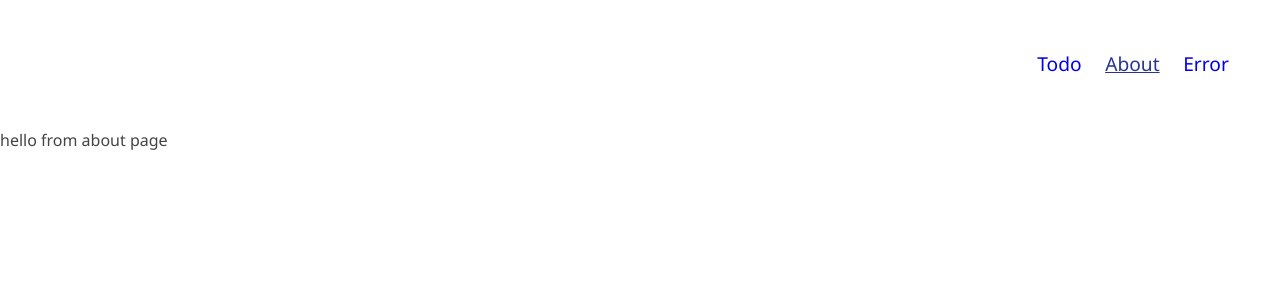
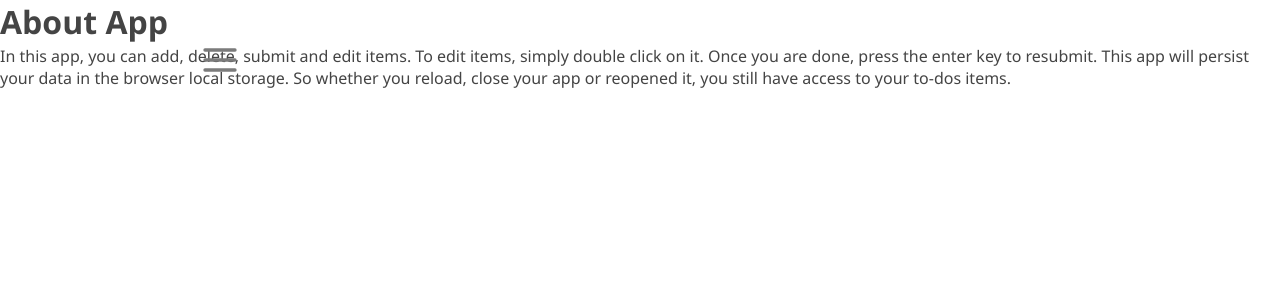
Before and after one commit to muskan2532150/To-Do-App, a React (Create React App) app: page /about in a window 1280 px wide. Shown: the top 300 px of the page. Built offline with nearby package versions, Linux system fonts and the light colour scheme.

Commit message:
Added About Component, Side Navigation

```diff
--- a/src/component/functionBased/About.js
+++ b/src/component/functionBased/About.js
@@ -1,6 +1,11 @@
 import React from 'react';
 
 export const About = () => {
-    return <div>hello from about page</div>
+    return <div>
+        <h1>About App</h1>
+        <p>
+        In this app, you can add, delete, submit and edit items. To edit items, simply double click on it. Once you are done, press the enter key to resubmit. This app will persist your data in the browser local storage. So whether you reload, close your app or reopened it, you still have access to your to-dos items.
+        </p>
+        </div>
 
 }
--- a/src/component/functionBased/App.js
+++ b/src/component/functionBased/App.js
@@ -1,6 +1,5 @@
 import React from 'react';
 import { Navbar } from './Navbar';
-import { NotMatch } from './NotMatch';
 import { About } from './About';
 import TodoContainer from './TodoContainer';
 import { Route, Routes } from 'react-router-dom';
@@ -13,7 +12,6 @@ const App = () => {
                 <Route path="/" element={<TodoContainer />}/>
                 <Route path="/Todo" element={<TodoContainer />}/>
                 <Route path="/about" element={<About />}/>
-                <Route path="/NotMatch" element={<NotMatch />} />
             </Routes>
         </>
     )
--- a/src/component/functionBased/Navbar.js
+++ b/src/component/functionBased/Navbar.js
@@ -1,13 +1,33 @@
 import React from 'react';
-import { Link,NavLink } from 'react-router-dom';
+import { NavLink } from 'react-router-dom';
+import { useState } from 'react';
+import { MdClose } from "react-icons/md";
+import { FiMenu } from "react-icons/fi";
 
 export const Navbar = () => {
+  const [navOpen, setnavOpen] = useState(false);
+
+  const handleToggle = () => {
+    setnavOpen(!navOpen);
+  }
+
+  const closeMenu = () => {
+    setnavOpen(false)
+  }
+
   return (
-    <div className='navbar'>
-      <NavLink to='/Todo' className={({isActive}) => (isActive ? 'activeLink' : '' ) }>Todo</NavLink>
-      <NavLink to='/about' className={({isActive}) => (isActive ? 'activeLink' : '' ) }>About</NavLink>
-      <NavLink to='/NotMatch' className={({isActive}) => (isActive ? 'activeLink' : '' ) }>Error</NavLink>
-    </div>
+    <nav>
+      <button onClick={handleToggle} type='button'>{navOpen ?
+        <MdClose style={{ color: "rgb(34 31 31 / 36%)", width: "40px", height: "40px" }} />
+        : <FiMenu style={{ color: "#7b7b7b", width: "40px", height: "40px" }} />
+      }
+      </button>
+      <div className={`navbar ${navOpen ? " showMenu" : ""}`}>
+        <NavLink to='/Todo' className={({ isActive }) => (isActive ? 'activeLink' : '')} onClick={() => closeMenu()}>Todo</NavLink>
+        <NavLink to='/about' className={({ isActive }) => (isActive ? 'activeLink' : '')} onClick={() => closeMenu()}>About</NavLink>
+      </div>
+
+    </nav>
 
   )
 }
--- a/src/component/functionBased/NotMatch.js
+++ /dev/null
@@ -1,9 +0,0 @@
-import React from 'react'
-
-export const NotMatch = () => {
-  return (
-    <div>
-             <h3>No match for this page</h3>
-    </div>
-  )
-}
--- a/src/scss/_navbar.scss
+++ b/src/scss/_navbar.scss
@@ -1,15 +1,52 @@
+nav {
+    position: relative;
+
+    button {
+        position: fixed;
+        left: 200px;
+        top: 40px;
+        z-index: 10;
+        cursor: pointer;
+        border: none;
+        background: transparent;
+    }
+}
+
+.navbar {
+    font-size: 1.5vw;
+    overflow-y: scroll;
+    list-style: none;
+    position: fixed;
+    top: 0;
+    background: darkcyan;
+    left: 0;
+    bottom: 0;
+    height: 100vh;
+    width: 0;
+    overflow: hidden;
+    max-width: 290px;
+    z-index: 9;
+
+    a {
+        display: block;
+        padding: 10px 40px;
+        color: whitesmoke;
+        text-transform: uppercase;
+        font-weight: bold;
+
+        &:first-child {
+            margin-top: 7rem;
+        }
+    }
+
+}
+
 
 .activeLink {
     text-decoration: underline;
-    color: #283593;;
+    color: darkcyan;
 }
 
-.navbar {
-    gap: 2%;
-    display: flex;
-    justify-content: flex-end;
+.showMenu {
     width: 100%;
-    padding: 4%;
-    font-size: 1.5vw;
-
 }
--- a/src/scss/main.css
+++ b/src/scss/main.css
@@ -13,18 +13,52 @@ body {
   height: 100vh;
 }
 
-.activeLink {
-  text-decoration: underline;
-  color: #283593;
+nav {
+  position: relative;
+}
+nav button {
+  position: fixed;
+  left: 200px;
+  top: 40px;
+  z-index: 10;
+  cursor: pointer;
+  border: none;
+  background: transparent;
 }
 
 .navbar {
-  gap: 2%;
-  display: flex;
-  justify-content: flex-end;
+  font-size: 1.5vw;
+  overflow-y: scroll;
+  list-style: none;
+  position: fixed;
+  top: 0;
+  background: darkcyan;
+  left: 0;
+  bottom: 0;
+  height: 100vh;
+  width: 0;
+  overflow: hidden;
+  max-width: 290px;
+  z-index: 9;
+}
+.navbar a {
+  display: block;
+  padding: 10px 40px;
+  color: whitesmoke;
+  text-transform: uppercase;
+  font-weight: bold;
+}
+.navbar a:first-child {
+  margin-top: 7rem;
+}
+
+.activeLink {
+  text-decoration: underline;
+  color: darkcyan;
+}
+
+.showMenu {
   width: 100%;
-  padding: 4%;
-  font-size: 1.5vw;
 }
 
 .container {
```
Also changed, not shown: 2 other files (tests, documents, lock files or other folders).
